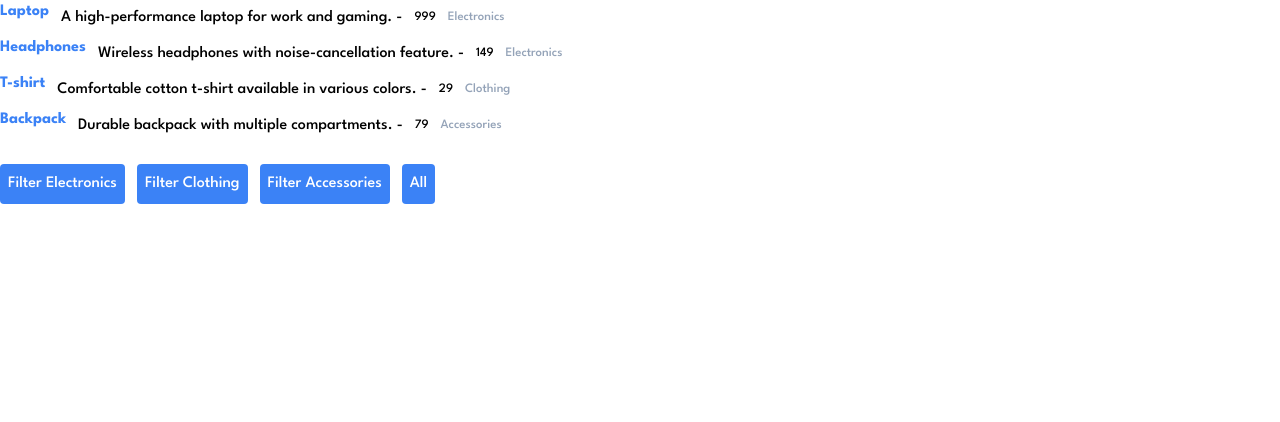
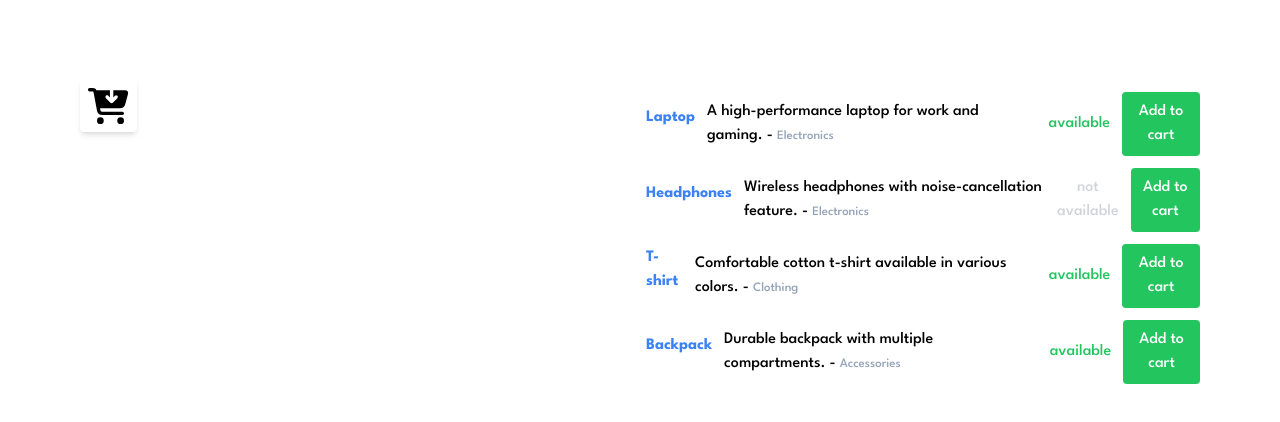
Before and after one commit to Mark-Alexis-Posadas/react-mini-practice, a React (Vite) app: page / in a window 1280 px wide. Shown: the top 422 px of the page. Built offline with nearby package versions, Linux system fonts and the light colour scheme.

Commit message:
install font awesome and added add to cart exercise

```diff
--- a/package.json
+++ b/package.json
@@ -9,6 +9,9 @@
     "preview": "vite preview"
   },
   "dependencies": {
+    "@fortawesome/fontawesome-free": "^6.5.2",
+    "@fortawesome/free-solid-svg-icons": "^6.5.2",
+    "@fortawesome/react-fontawesome": "^0.2.2",
     "bootstrap": "^5.3.0-alpha3",
     "history": "^5.3.0",
     "react": "^18.2.0",
--- a/src/App.jsx
+++ b/src/App.jsx
@@ -1,10 +1,28 @@
-import { FilterProducts } from "./exercises/objects/Objects";
+import { AddtoCart } from "./exercises/objects/Objects";
+//Done - Render List of Products: Render a list of products from an array of product objects. Each product object should have properties like name, price, and description.
+
+//Done - Filter Products: Add buttons to filter the products based on their category. Categories could be stored as a property in the product objects.
+
+// Add to Cart: Create a button next to each product to add it to a shopping cart. Display the total number of items in the cart.
+
+// Remove from Cart: Add a button to each item in the shopping cart to remove it from the cart.
+
+// Toggle Product Availability: Render a list of products with a toggle button next to each product to toggle its availability (in stock/out of stock).
+
+// Sort Products: Add buttons to sort the list of products by price (ascending/descending) or name (alphabetically).
+
+// Render Comments: Render a list of comments from an array of comment objects. Each comment object should have properties like author, date, and content.
+
+// Add Comment Form: Create a form with input fields for author name and comment content. On submission, add the new comment to the list of comments.
+
+// Delete Comment: Add a button to each comment to delete it from the list of comments.
+
+// Like/Dislike Comment: Add buttons to each comment to like or dislike it. Display the number of likes and dislikes for each comment.
 
 const App = () => {
   return (
     <div>
-      {/* <RenderList /> */}
-      <FilterProducts />
+      <AddtoCart />
     </div>
   );
 };
--- a/src/exercises/objects/Objects.jsx
+++ b/src/exercises/objects/Objects.jsx
@@ -1,6 +1,8 @@
 // Render List of Products: Render a list of products from an array of product objects. Each product object should have properties like name, price, and description.
 
 import { useState } from "react";
+import { FontAwesomeIcon } from "@fortawesome/react-fontawesome";
+import { faCartArrowDown, faTrash } from "@fortawesome/free-solid-svg-icons";
 
 const products = [
   {
@@ -37,11 +39,138 @@ const products = [
   },
 ];
 
-export const RenderList = () => {
+// export const RenderList = () => {
+//   return (
+//     <ul>
+//       {products.map((item) => (
+//         <li key={item.id} className="flex items-center gap-3">
+//           <h3 className="font-bold mb-3 text-blue-500">{item.name}</h3>
+//           <span>
+//             {item.description} -{" "}
+//             <small className="text-slate-400">{item.category}</small>
+//           </span>
+//           <button
+//             className={`${
+//               item.available
+//                 ? "text-green-500"
+//                 : "text-gray-300 cursor-not-allowed"
+//             }`}
+//           >
+//             {item.available ? "available" : "not available"}
+//           </button>
+//         </li>
+//       ))}
+//     </ul>
+//   );
+// };
+
+//Filter Products: Add buttons to filter the products based on their category. Categories could be stored as a property in the product objects.
+// const buttonText = [
+//   "Filter Electronics",
+//   "Filter Clothing",
+//   "Filter Accessories",
+//   "All",
+// ];
+// export const FilterProducts = () => {
+//   const [filteredProducts, setFilteredProducts] = useState(products);
+//   const [current, setCurrent] = useState(3);
+//   const handleFilter = (index) => {
+//     setCurrent(index);
+//     if (index === 0) {
+//       setFilteredProducts(
+//         products.filter((item) => item.category.includes("Electronics"))
+//       );
+//     } else if (index === 1) {
+//       setFilteredProducts(
+//         products.filter((item) => item.category.includes("Clothing"))
+//       );
+//     } else if (index === 2) {
+//       setFilteredProducts(
+//         products.filter((item) => item.category.includes("Accessories"))
+//       );
+//     } else {
+//       setFilteredProducts(products);
+//     }
+//   };
+
+//   return (
+//     <>
+//       <ul>
+//         {filteredProducts.map((item) => (
+//           <li key={item.id} className="flex items-center gap-3">
+//             <h3 className="font-bold mb-3 text-blue-500">{item.name}</h3>
+//             <span className="flex items-center gap-3">
+//               {item.description} - <small>{item.price}</small>
+//               <small className="text-slate-400">{item.category}</small>
+//             </span>
+//           </li>
+//         ))}
+//       </ul>
+//       <div className="flex items-center gap-3 mt-5">
+//         {buttonText.map((text, index) => (
+//           <button
+//             key={index}
+//             className={`${
+//               index === current ? "bg-gray-400" : "bg-blue-500"
+//             }  text-white rounded p-2`}
+//             onClick={() => handleFilter(index)}
+//           >
+//             {text}
+//           </button>
+//         ))}
+//       </div>
+//     </>
+//   );
+// };
+
+export const AddtoCart = () => {
+  const [toggleCart, setToggleCart] = useState(false);
+  const [cart, setCart] = useState([]);
+
+  const handleAddToCart = (text) => {
+    setCart((prev) => [...prev, text]);
+  };
+
+  const handleDelete = (index) => {
+    const removeCart = cart.filter((_, idx) => idx !== index);
+    setCart(removeCart);
+    index === 0 && setToggleCart(false);
+  };
+
   return (
+    <div className="grid grid-cols-2 gap-3 p-20">
+      <div>
+        <button
+          className="bg-white p-2 rounded shadow-md flex items-center justify-center text-4xl"
+          onClick={() => setToggleCart(!toggleCart)}
+        >
+          <FontAwesomeIcon icon={faCartArrowDown} />
+        </button>
+        {toggleCart && (
+          <ul className="bg-slate-100 shadow-md p-3 rounded">
+            {cart.map((item, index) => (
+              <li key={index} className="flex items-center gap-3 my-3">
+                <h3 className="font-bold text-blue-500">{item.name}</h3>
+                <span className="flex items-center gap-3">
+                  {item.description} -
+                  <span className="font-bold text-md">{item.price}</span>
+                  <small className="text-slate-400">{item.category}</small>
+                </span>
+                <button
+                  className="bg-red-500 text-white p-2 rounded flex items-center justify-center ml-auto"
+                  onClick={() => handleDelete(index)}
+                >
+                  <FontAwesomeIcon icon={faTrash} />
+                </button>
+              </li>
+            ))}
+          </ul>
+        )}
+      </div>
+
       <ul>
         {products.map((item) => (
-        <li key={item.id} className="flex items-center gap-3">
+          <li key={item.id} className="flex items-center gap-3 my-3">
             <h3 className="font-bold mb-3 text-blue-500">{item.name}</h3>
             <span>
               {item.description} -{" "}
@@ -56,64 +185,15 @@ export const RenderList = () => {
             >
               {item.available ? "available" : "not available"}
             </button>
+            <button
+              className="bg-green-500 text-white rounded p-2"
+              onClick={() => handleAddToCart(item)}
+            >
+              Add to cart
+            </button>
           </li>
         ))}
       </ul>
+    </div>
   );
 };
-
-//Filter Products: Add buttons to filter the products based on their category. Categories could be stored as a property in the product objects.
-const buttonText = [
-  "Filter Electronics",
-  "Filter Clothing",
-  "Filter Accessories",
-  "All",
-];
-export const FilterProducts = () => {
-  const [filteredProducts, setFilteredProducts] = useState(products);
-
-  const handleFilter = (index) => {
-    if (index === 0) {
-      setFilteredProducts(
-        products.filter((item) => item.category.includes("Electronics"))
-      );
-    } else if (index === 1) {
-      setFilteredProducts(
-        products.filter((item) => item.category.includes("Clothing"))
-      );
-    } else if (index === 2) {
-      setFilteredProducts(
-        products.filter((item) => item.category.includes("Accessories"))
-      );
-    } else {
-      setFilteredProducts(products);
-    }
-  };
-
-  return (
-    <>
-      <ul>
-        {filteredProducts.map((item) => (
-          <li key={item.id} className="flex items-center gap-3">
-            <h3 className="font-bold mb-3 text-blue-500">{item.name}</h3>
-            <span className="flex items-center gap-3">
-              {item.description} - <small>{item.price}</small>
-              <small className="text-slate-400">{item.category}</small>
-            </span>
-          </li>
-        ))}
-      </ul>
-      <div className="flex items-center gap-3 mt-5">
-        {buttonText.map((text, index) => (
-          <button
-            key={index}
-            className="bg-blue-500 text-white rounded p-2"
-            onClick={() => handleFilter(index)}
-          >
-            {text}
-          </button>
-        ))}
-      </div>
-    </>
-  );
-};
```
Also changed, not shown: 1 other file (tests, documents, lock files or other folders). Lines whose indentation alone changed are shown as unchanged.
